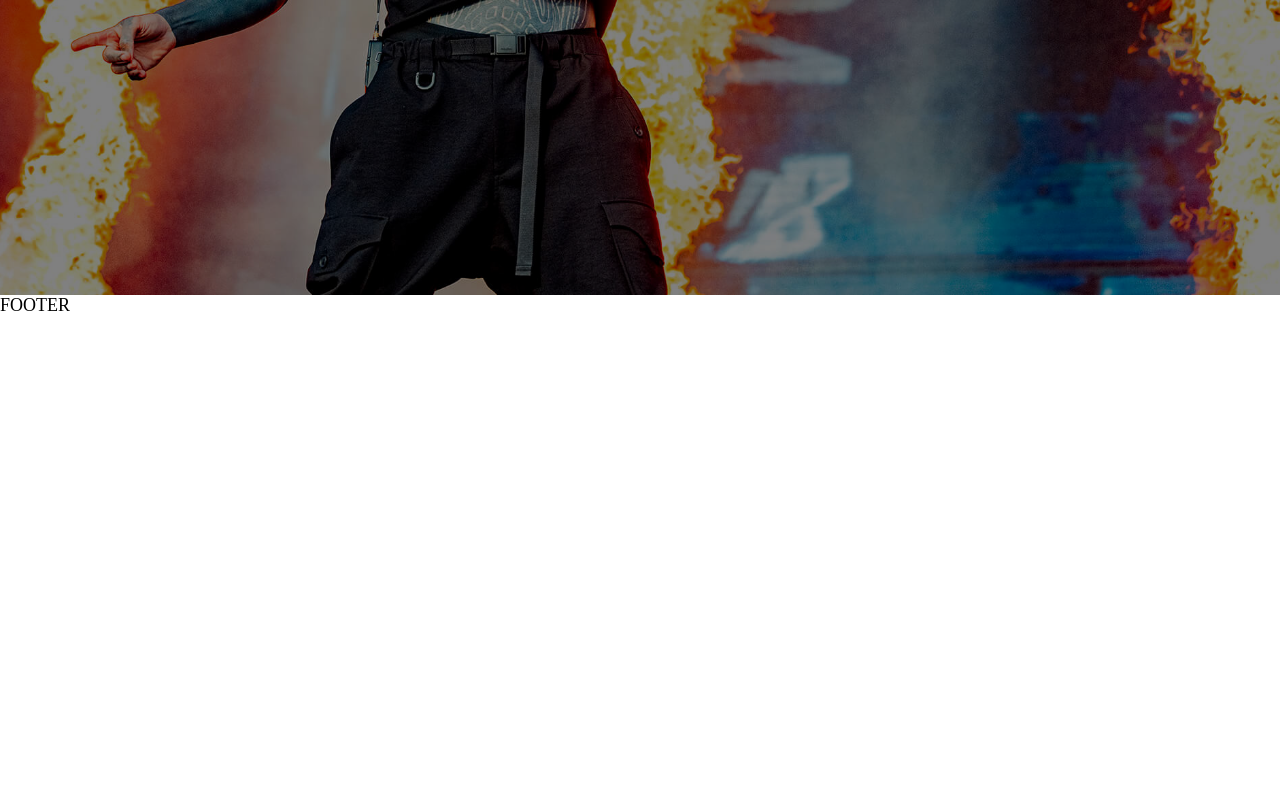
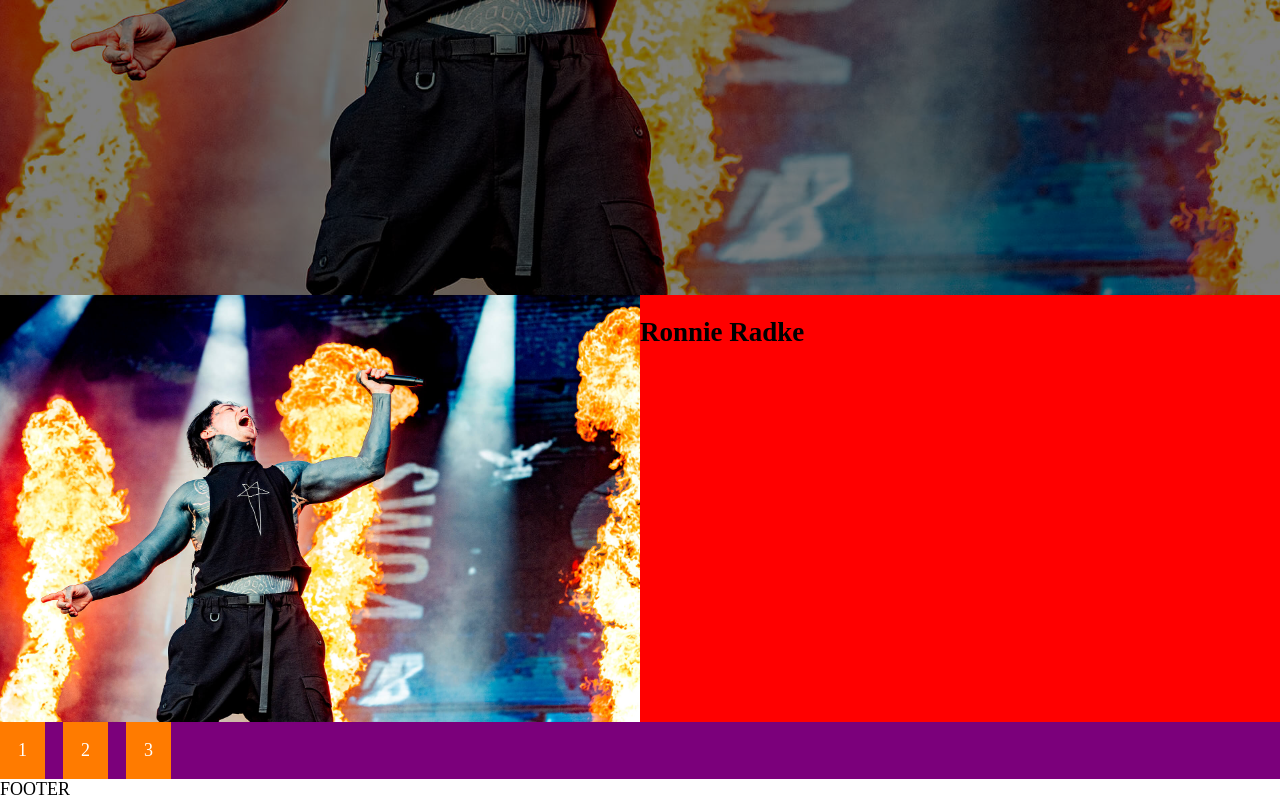
Before and after one commit to andrearipamonti/ufs08-2026-b, a plain HTML site: page index.html in a window 1280 px wide. Shown: the part 634-1434 px from the top of the page. Before the commit the page ends 950 px from the top, so only its background shows below. Drawn offline with Linux system fonts and the light colour scheme.

Commit message:
flex and float sections

```diff
--- a/assets/css/main.css
+++ b/assets/css/main.css
@@ -62,6 +62,46 @@ img {
 
 /* END Hero Section */
 
+/* CSS Float Section */
+
+.css-float {
+    background-color: red;
+}
+
+.css-float img,
+.css-float h2 {
+    float: left;
+}
+
+.css-float img {
+    max-width: 640px;
+}
+
+/* END CSS Float Section */
+
+/* Flexbox Section */
+
+.flex-container {
+    background-color: rgb(123, 0, 123);
+    display: flex;
+    flex-wrap: wrap;
+    gap: 1em;
+}
+
+.flex-element {
+    background-color: rgb(255, 123, 0);
+    color: white;
+    padding: 1em;
+    text-align: center;
+}
+/* END Flexbox Section */
+
+.clearfix::after {
+    content: '';
+    clear: both;
+    display: table;
+}
+
 .list-reset {
     list-style: none;
     padding: 0;
--- a/index.html
+++ b/index.html
@@ -35,6 +35,27 @@
 					<p>Qui puoi trovare informazioni sui nostri servizi e sulla nostra missione.</p>
 				</div>
 			</section>
+
+			<section class="css-float clearfix">
+
+				<img src="assets/images/hero.jpg" alt="Il cantante dei Falling in Reverse">
+
+				<h2>Ronnie Radke</h2>
+
+			</section>
+
+			<section class="flex-container">
+				<div class="flex-element">
+					<span>1</span>
+				</div>
+				<div class="flex-element">
+					<span>2</span>
+				</div>
+				<div class="flex-element">
+					<span>3</span>
+				</div>
+			</section>
+
 		</main>
 
 		<footer>
```
